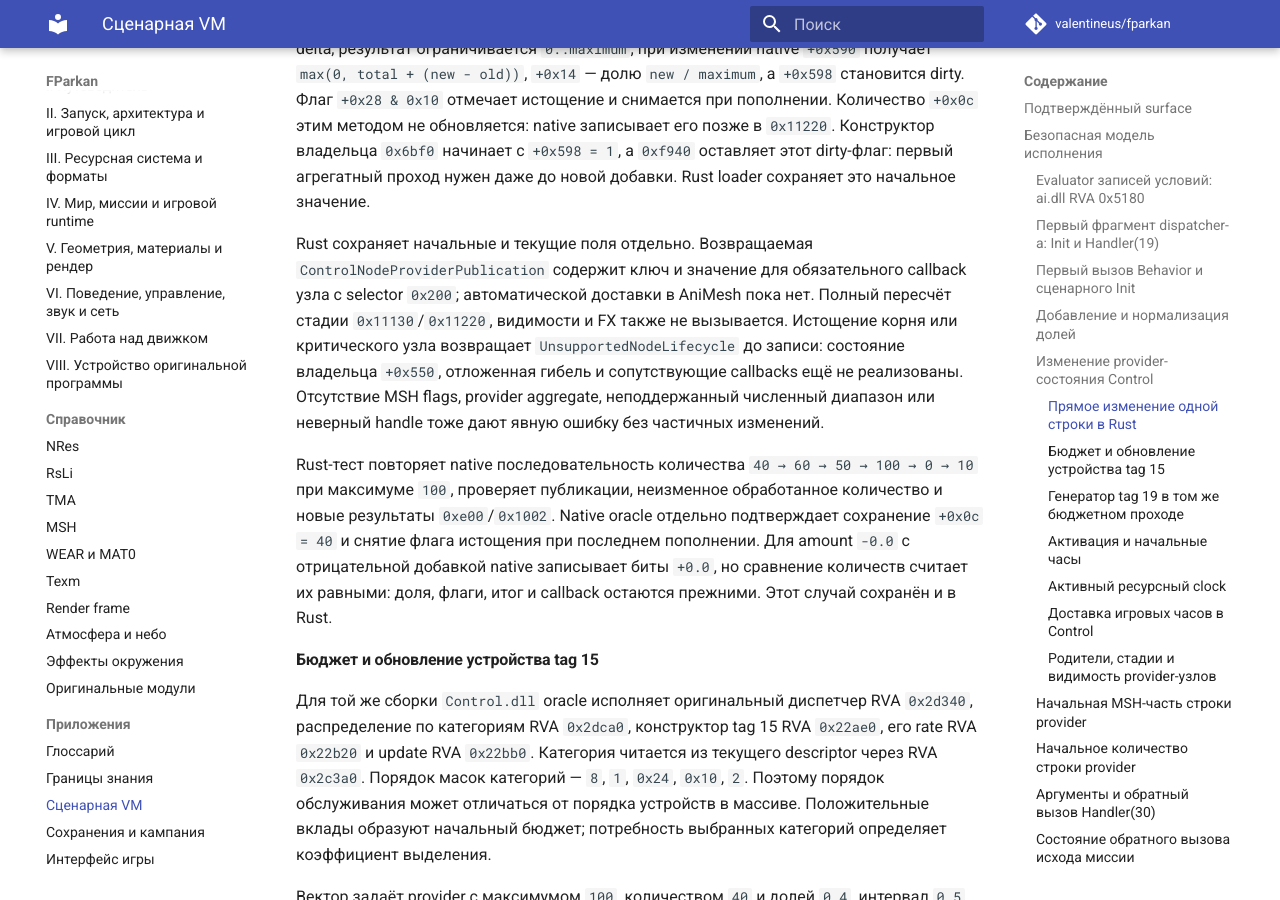
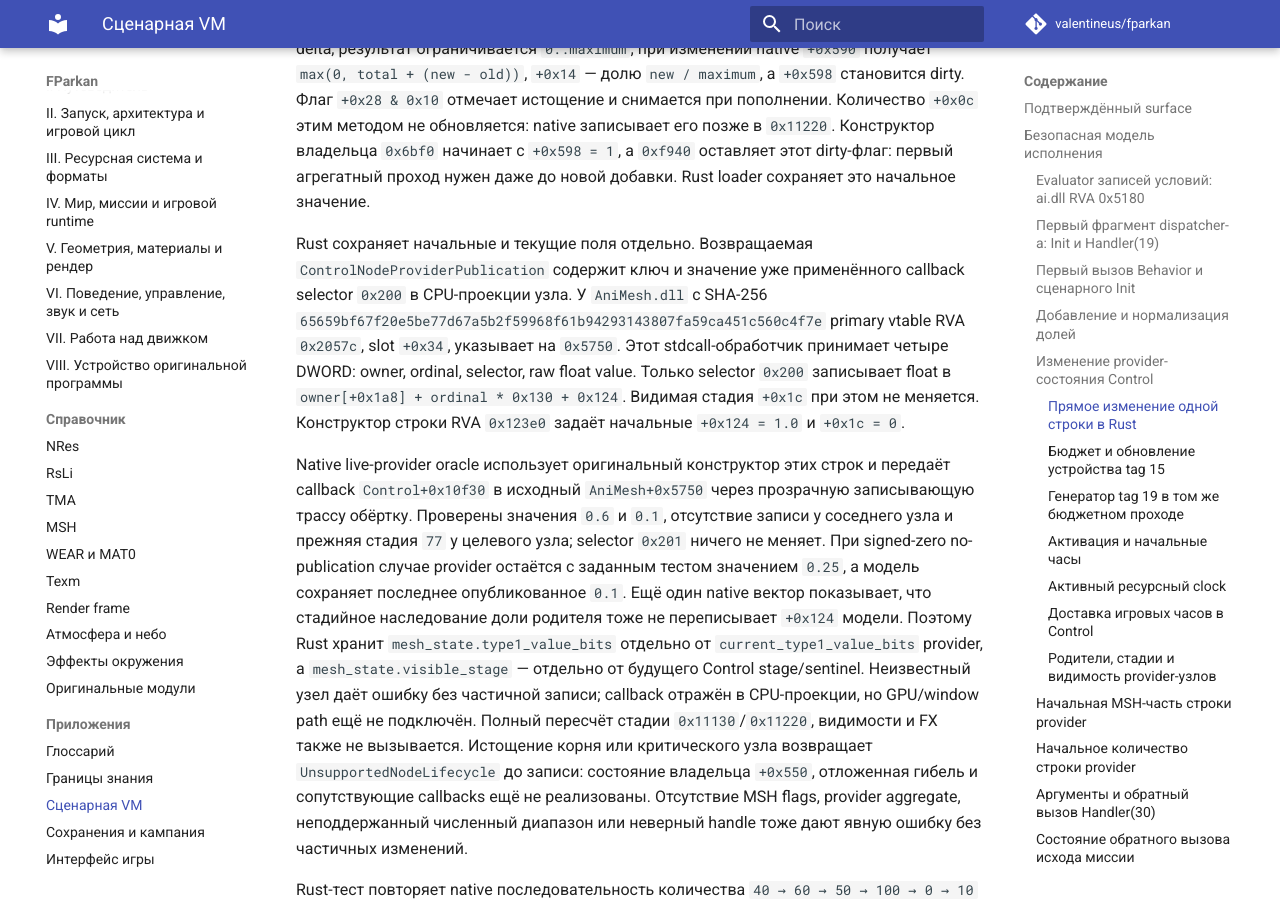
Before and after one commit to valentineus/fparkan, an MkDocs documentation site: the page built from docs/appendices/script-vm.md, in a window 1280 px wide and 900 px high, scrolled down 15499 px. Built offline with MkDocs 1.6.1 and Material for MkDocs 9.7.7, drawn with Linux system fonts in a browser that asks for light colours; comment, search, counter and statistics services are not loaded; some of the changed text lies outside the part shown.

Commit message:
feat(runtime): publish provider values into model node state

```diff
--- a/docs/appendices/script-vm.md
+++ b/docs/appendices/script-vm.md
@@ -672,8 +672,28 @@ native `+0x590` получает `max(0, total + (new - old))`, `+0x14` — до
 это начальное значение.
 
 Rust сохраняет начальные и текущие поля отдельно. Возвращаемая
-`ControlNodeProviderPublication` содержит ключ и значение для обязательного
-callback узла с selector `0x200`; автоматической доставки в AniMesh пока нет.
+`ControlNodeProviderPublication` содержит ключ и значение уже применённого
+callback selector `0x200` в CPU-проекции узла. У `AniMesh.dll` с SHA-256
+`65659bf67f20e5be77d67a5b2f59968f61b94293143807fa59ca451c560c4f7e`
+primary vtable RVA `0x2057c`, slot `+0x34`, указывает на `0x5750`.
+Этот stdcall-обработчик принимает четыре DWORD: owner, ordinal, selector,
+raw float value. Только selector `0x200` записывает float в
+`owner[+0x1a8] + ordinal * 0x130 + 0x124`. Видимая стадия `+0x1c` при этом не
+меняется. Конструктор строки RVA `0x123e0` задаёт начальные `+0x124 = 1.0`
+и `+0x1c = 0`.
+
+Native live-provider oracle использует оригинальный конструктор этих строк и
+передаёт callback `Control+0x10f30` в исходный `AniMesh+0x5750` через
+прозрачную записывающую трассу обёртку. Проверены значения `0.6` и `0.1`,
+отсутствие записи у соседнего узла и прежняя стадия `77` у целевого узла;
+selector `0x201` ничего не меняет. При signed-zero no-publication случае
+provider остаётся с заданным тестом значением `0.25`, а модель сохраняет
+последнее опубликованное `0.1`. Ещё один native вектор показывает, что
+стадийное наследование доли родителя тоже не переписывает `+0x124` модели.
+Поэтому Rust хранит `mesh_state.type1_value_bits` отдельно от
+`current_type1_value_bits` provider, а `mesh_state.visible_stage` — отдельно от
+будущего Control stage/sentinel. Неизвестный узел даёт ошибку без частичной
+записи; callback отражён в CPU-проекции, но GPU/window path ещё не подключён.
 Полный пересчёт стадии `0x11130`/`0x11220`, видимости и FX также не вызывается.
 Истощение корня или критического узла возвращает `UnsupportedNodeLifecycle`
 до записи: состояние владельца `+0x550`, отложенная гибель и сопутствующие
@@ -1049,7 +1069,8 @@ Licensed full-load regression `full_load_builds_effective_control_device_table_f
 Проверка использует исходные CTL/NDP/MSH, затем явно уменьшает количество
 строки tag-26 устройства вдвое. Rust `0xe00` и `0x1002` дают `0.5`, и обычный
 шаг runtime сохраняет эту долю. Это вызов прямого API, а не полный живой
-Control tick или автоматическая публикация изменения в AniMesh.
+Control tick. Проекция поля модели `+0x124` также получает `0.5`, а её видимая
+стадия остаётся `0`; GPU/window path этим тестом не исполняется.
 
 Native-часть этих ABI проверок воспроизводит
 `behavior_distributor_tick_native_oracle.cs` на синтетически выделенной памяти
```
Also changed, not shown: docs/appendices/knowledge-boundaries.md (+5 -3 lines), docs/tomes/02-architecture.md (+2 -2 lines), docs/tomes/06-behavior.md (+16 -3 lines), 2 other files.
